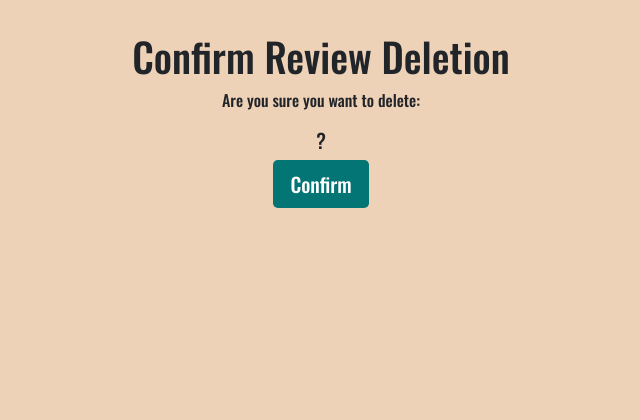
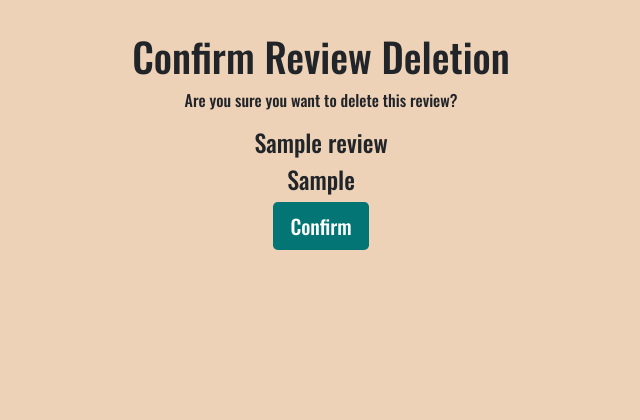
Before and after one commit to David-Maura-Rodgers/PP4-Gamer-Review, a Django app: page /delete_review/1/ in a window 1280 px wide. Shown: the part 56-476 px from the top of the page, without its empty margins (319-959 px from the left). Run offline with Django 3.2, Linux system fonts and the light colour scheme; a user stored in the database is signed in; tables that the repository leaves empty hold one stand-in row (values such as "Sample post"); some libraries are stand-ins or nearby versions.

Commit message:
fix: Delete Review class now working as intended

```diff
--- a/templates/delete_review.html
+++ b/templates/delete_review.html
@@ -8,8 +8,9 @@
     <h1 class="text-center">Confirm Review Deletion</h1>
     <form method="post">
         {% csrf_token %}
-        <p>Are you sure you want to delete:</p>
-        <h5>{{ object.name }} ?</h5>
+        <p>Are you sure you want to delete this review?</p>
+        <h4>{{ review.title }} </h4>
+        <h4>{{ review.game }} </h4>
         <input type="submit" value="Confirm" class="btn btn-signup btn-lg" aria-label="confirm">
     </form>
 </div>
```
